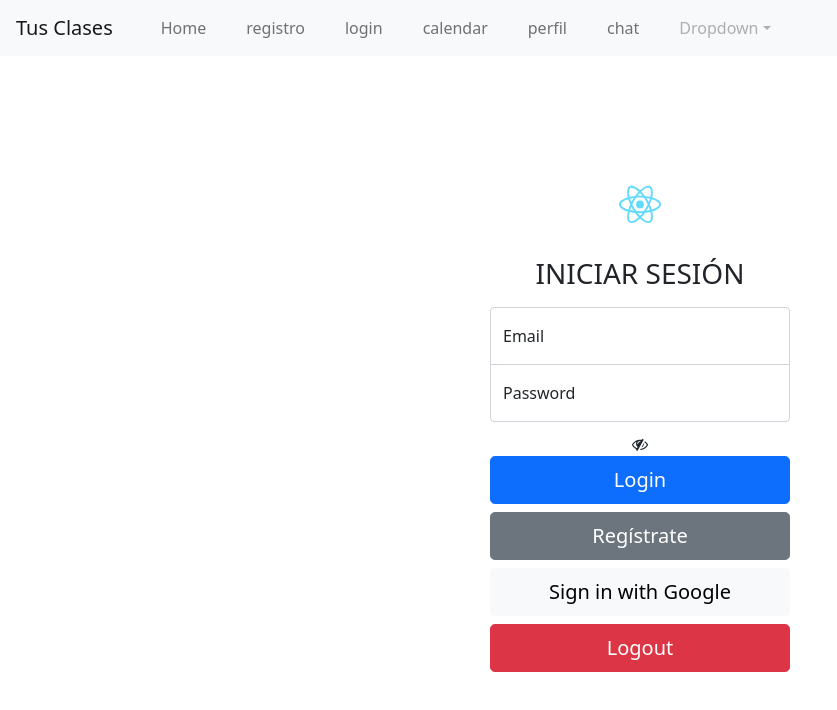
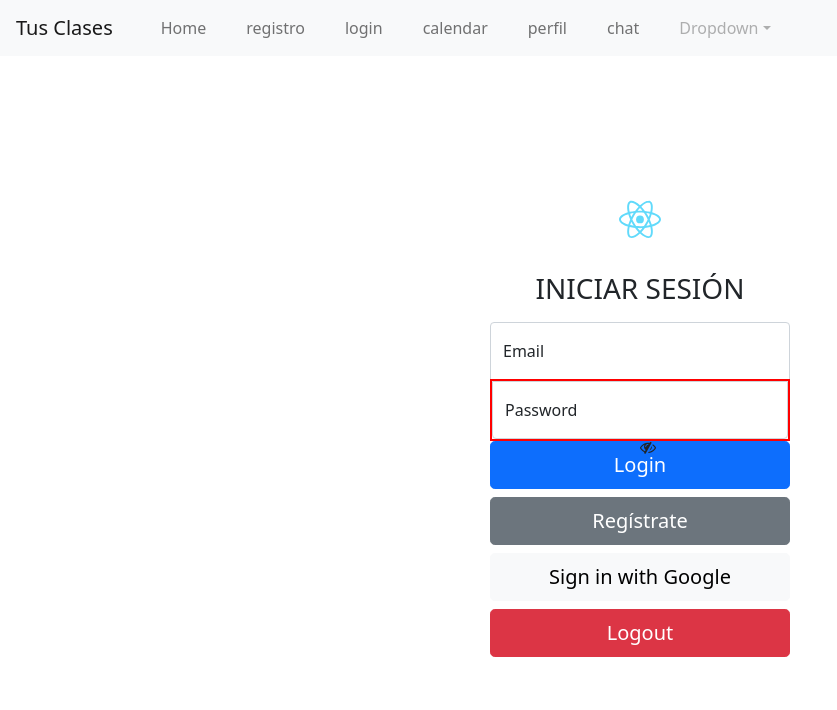
Before and after one commit to DiegoAraujoJS/PF_E-Commerce, a React (Create React App) app in the folder client/: page /login in a window 1280 px wide. Shown: the top 710 px of the page, without its empty margins (0-837 px from the left). Built offline with nearby package versions, Linux system fonts and the light colour scheme.

Commit message:
fixing/login eye position

```diff
--- a/client/src/components/login/login.tsx
+++ b/client/src/components/login/login.tsx
@@ -1,6 +1,7 @@
 import React, { useRef, useState , useImperativeHandle} from 'react';
 import logo from '../../logo.svg';
 import style from './login.module.css';
+import CSS from 'csstype';
 import { loginWithGoogle /*  signIn, createUser */, auth } from '../../firebase';
 import {Link} from 'react-router-dom'
 
@@ -104,6 +105,17 @@ function Login() {
         }
     }
 
+    const test: CSS.Properties = {
+        position: 'relative',
+        border: '2px solid red',
+    }
+    const inputMargin: CSS.Properties = {
+        margin: '0px'
+    }
+    const eyeTest: CSS.Properties = {
+        position: 'absolute'
+    }
+
     return (
         <div className={"text-center " + style.height}>
             <link rel="stylesheet" href="https://cdnjs.cloudflare.com/ajax/libs/font-awesome/4.7.0/css/font-awesome.min.css"></link>
@@ -118,10 +130,10 @@ function Login() {
                         <input type='email' value={email} name='emailValue' onChange={handleChange} placeholder='Email' className="form-control"/>
                         <label htmlFor="floatingInput">Email</label>
                     </div>
-                    <div className="form-floating">
-                        <input ref={inputRef} type='password' value={password} name='passValue' onChange={handleChange} placeholder='Contraseña' className="form-control"/>
+                    <div style={test} className="form-floating">
+                        <input style={inputMargin} ref={inputRef} type='password' value={password} name='passValue' onChange={handleChange} placeholder='Contraseña' className="form-control"/>
                         <label htmlFor="floatingPassword">Password</label>
-                        <i ref={eyeRef} className="fa fa-eye-slash" onClick={() => myFunction()}></i>
+                        <i style={eyeTest} ref={eyeRef} className="fa fa-eye-slash" onClick={() => myFunction()}></i>
                     </div>
 
                     <input type="submit" value="Login" className="w-100 btn btn-lg btn-primary mb-2" />
```
